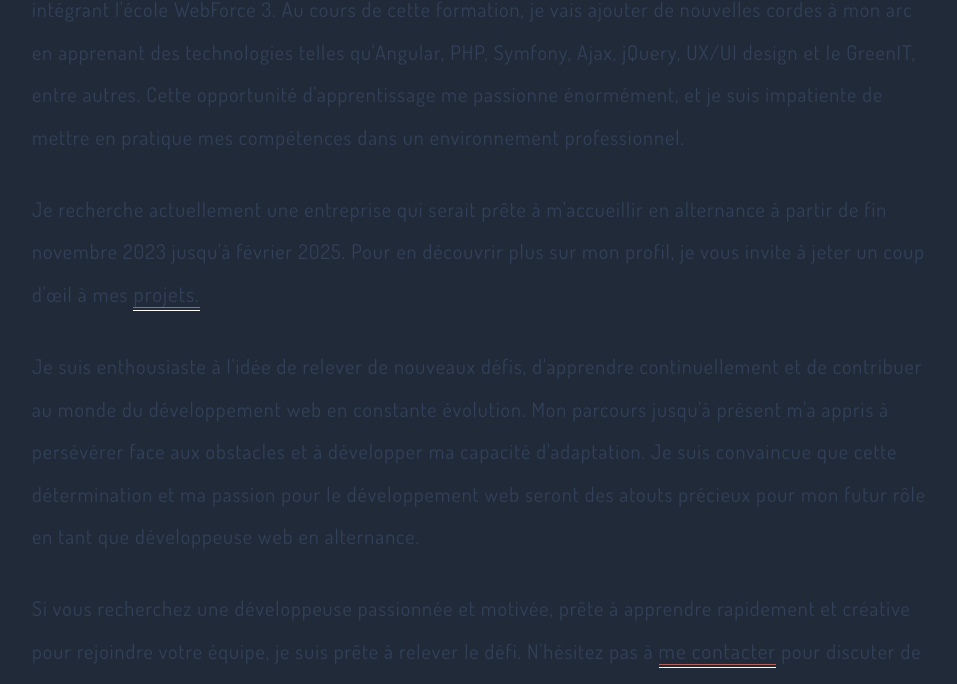
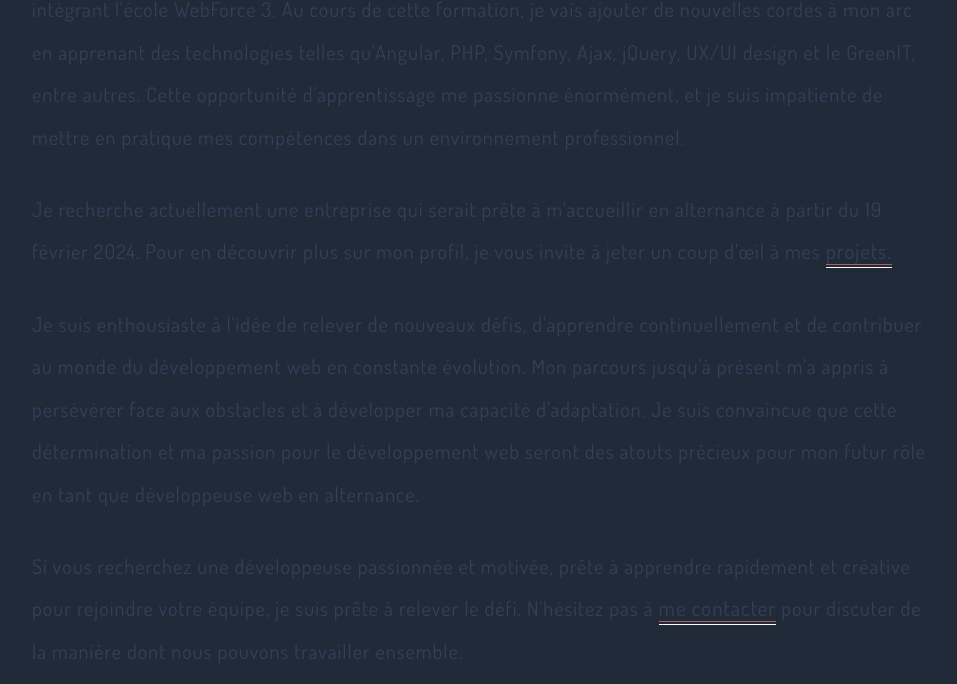
Before and after one commit to Gaelle-M/portfolioCV, a plain HTML site: page index.html in a window 1280 px wide. Shown: the part 2096-2780 px from the top of the page, without its empty margins (160-1117 px from the left). Drawn offline with Linux system fonts and the light colour scheme.

Commit message:
modification profil résumé

```diff
--- a/index.html
+++ b/index.html
@@ -87,7 +87,7 @@
 
                 <p>Cependant, je suis rapidement devenue consciente de la complexité croissante de ce domaine et de la nécessité de me spécialiser davantage. C'est pourquoi j'ai choisi de poursuivre mon apprentissage en intégrant l'école WebForce 3. Au cours de cette formation, je vais ajouter de nouvelles cordes à mon arc en apprenant des technologies telles qu'Angular, PHP, Symfony, Ajax, jQuery, UX/UI design et le GreenIT, entre autres. Cette opportunité d'apprentissage me passionne énormément, et je suis impatiente de mettre en pratique mes compétences dans un environnement professionnel.</p>
 
-                <p>Je recherche actuellement une entreprise qui serait prête à m'accueillir en alternance à partir de fin novembre 2023 jusqu'à février 2025. Pour en découvrir plus sur mon profil, je vous invite à jeter un coup d'œil à mes <a  class="link-contact-home" href="./assets/pages/portfolio.html" target="_blank">projets.</a></p>
+                <p>Je recherche actuellement une entreprise qui serait prête à m'accueillir en alternance à partir du 19 février 2024. Pour en découvrir plus sur mon profil, je vous invite à jeter un coup d'œil à mes <a  class="link-contact-home" href="./assets/pages/portfolio.html" target="_blank">projets.</a></p>
 
                 <p>Je suis enthousiaste à l'idée de relever de nouveaux défis, d'apprendre continuellement et de contribuer au monde du développement web en constante évolution. Mon parcours jusqu'à présent m'a appris à persévérer face aux obstacles et à développer ma capacité d'adaptation. Je suis convaincue que cette détermination et ma passion pour le développement web seront des atouts précieux pour mon futur rôle en tant que développeuse web en alternance.</p>
 
```
